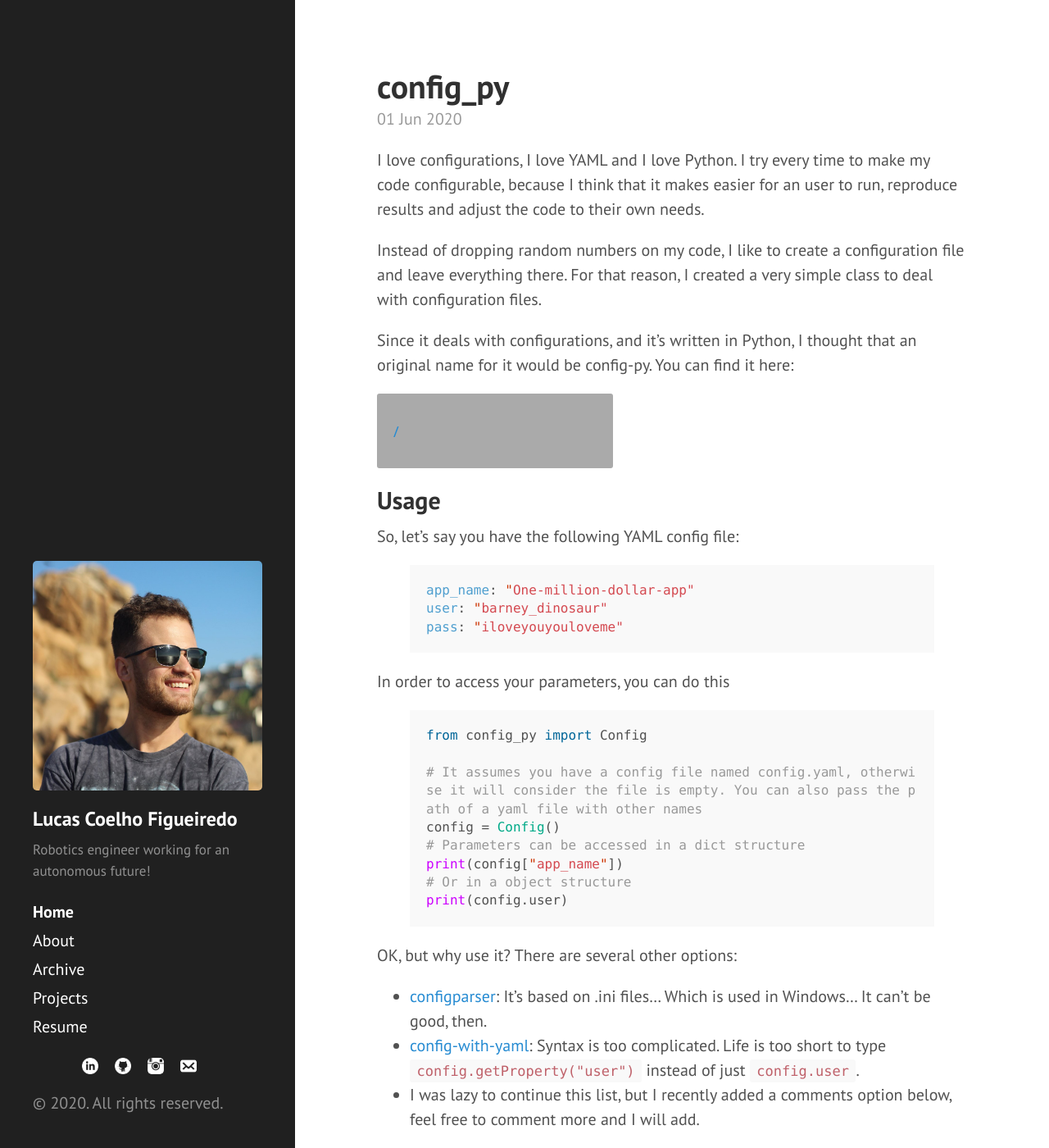
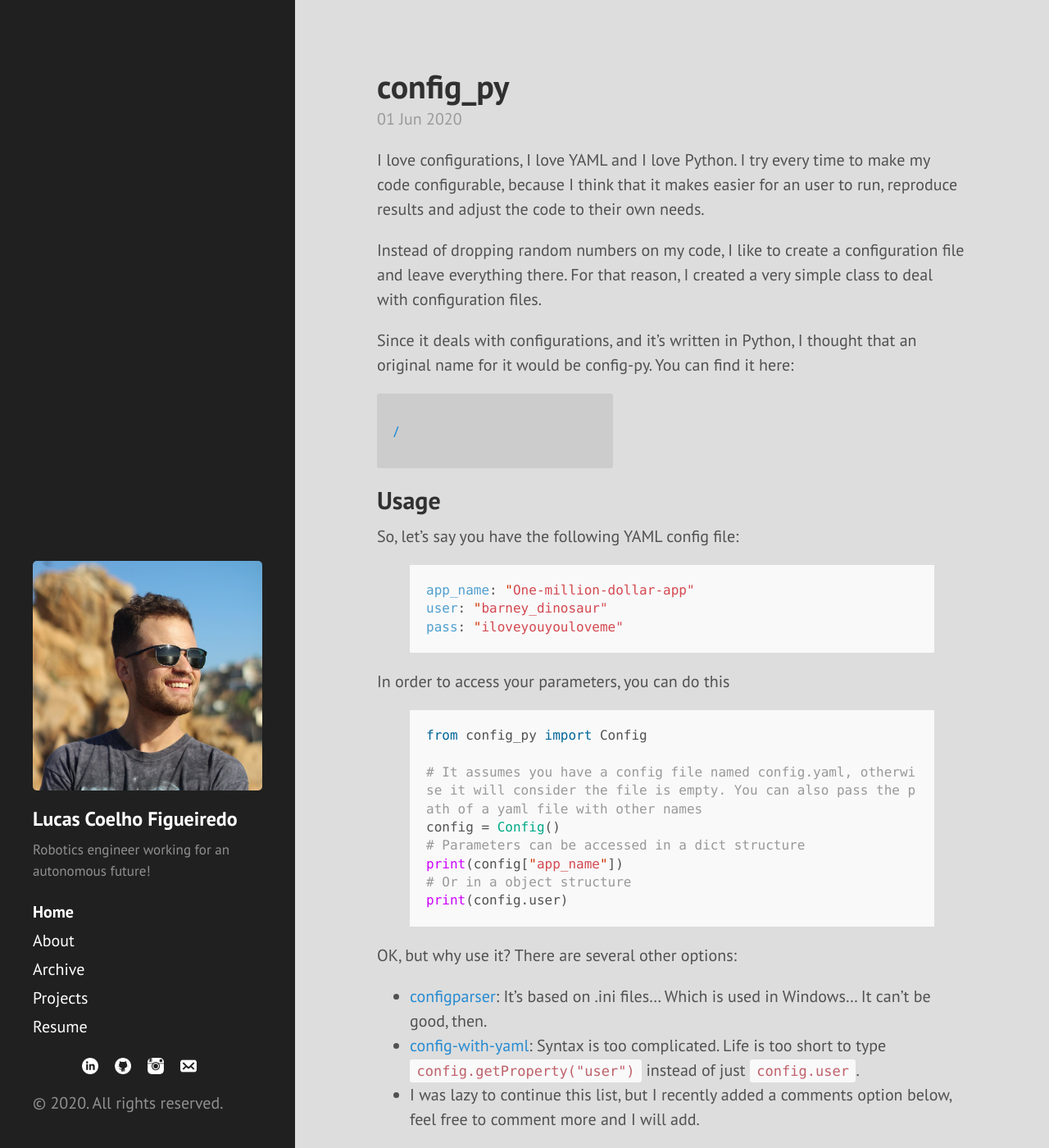
Before and after one commit to lucascoelhof/lucascoelhof.github.io, a Jekyll site: the page built from index.html, in a window 1280 px wide and 1400 px high. Shown: the whole window at 82% size. Built offline with Jekyll 4.4.1, drawn with Linux system fonts in a browser that asks for light colours; the list of posts is cut into pages by our own code; comment, search, counter and statistics services are not loaded.

Commit message:
Fixing style

```diff
--- a/public/css/github-repo-card.css
+++ b/public/css/github-repo-card.css
@@ -3,7 +3,7 @@
     width: 40%;
     height: 100% !important;
     text-align: left !important;
-    background-color: #aaaaaa !important;
+    background-color: #cccccc !important;
     border-radius: 3px !important;
     padding: 16px !important;
     margin-bottom: 16px;
--- a/public/css/poole.css
+++ b/public/css/poole.css
@@ -60,7 +60,7 @@ html {
 
 body {
   color: #515151;
-  background-color: #fff;
+  background-color: #dddddd;
   -webkit-text-size-adjust: 100%;
       -ms-text-size-adjust: 100%;
 }
```
